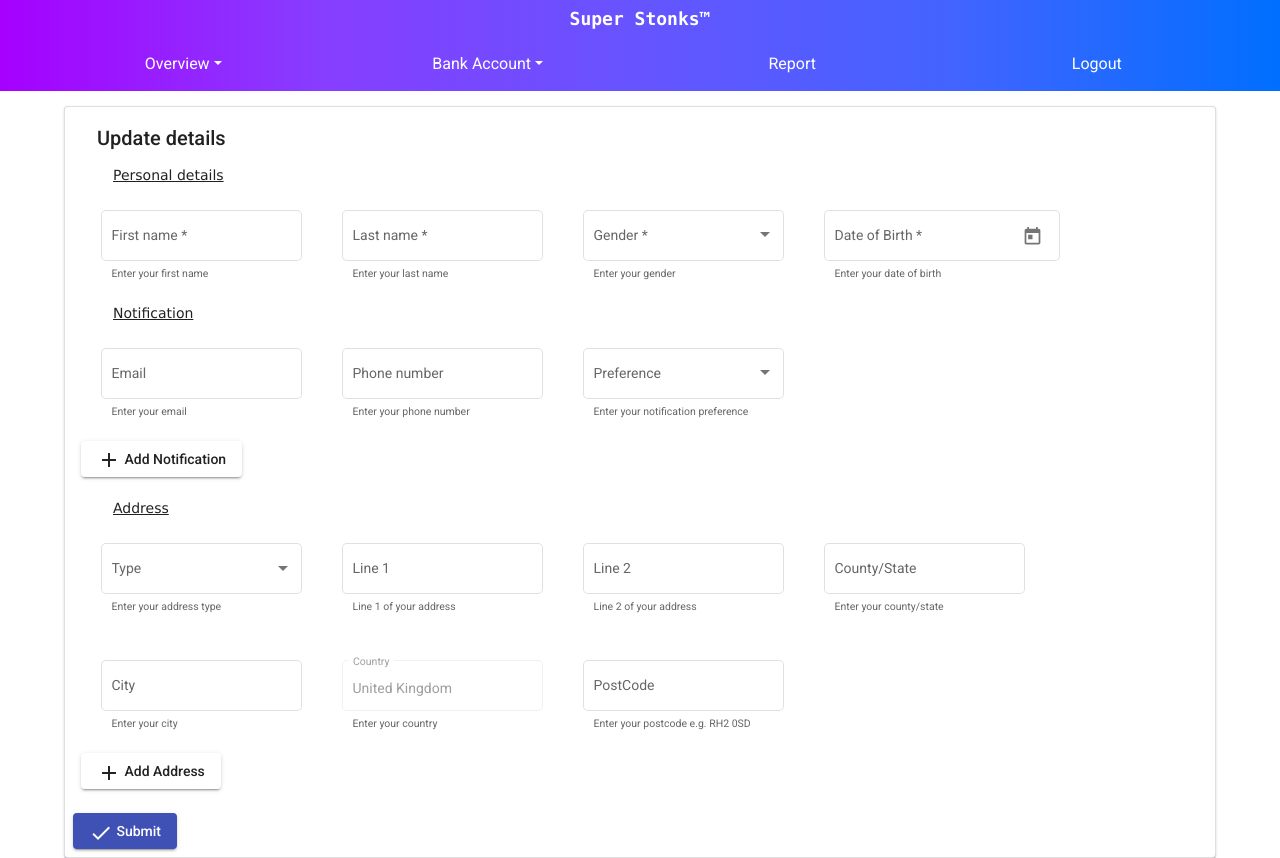
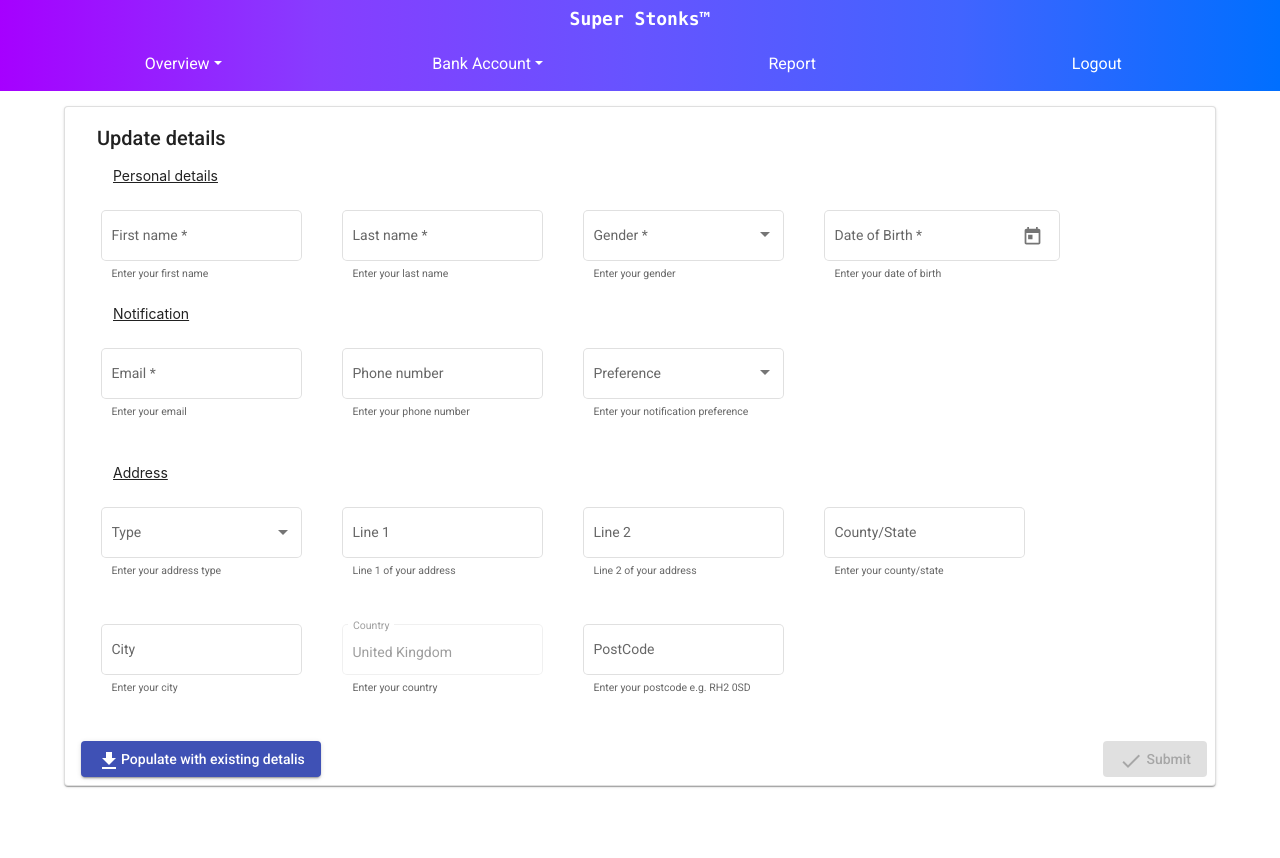
Before and after one commit to hegde-atri/BankingApplication-fe, an Angular app: page /customer/update-details in a window 1280 px wide. After the commit the page ends 800 px from the top, so only its background shows below. Built offline with nearby package versions, Linux system fonts and the light colour scheme.

Commit message:
major change to customer-update-details

```diff
--- a/src/app/customer/customer-update-details/customer-update-details.component.html
+++ b/src/app/customer/customer-update-details/customer-update-details.component.html
@@ -39,7 +39,8 @@
           <mat-select formControlName="gender">
             <mat-option value="option1">Male</mat-option>
             <mat-option value="option2">Female</mat-option>
-            <mat-option value="option3">Apache Helicopter</mat-option>
+            <mat-option value="option4">Apache Helicopter</mat-option>
+            <mat-option value="option3">Other</mat-option>
           </mat-select>
           <mat-hint>Enter your gender</mat-hint>
         </mat-form-field>
@@ -57,6 +58,7 @@
 
       <br>
       <mat-card-header class="sub-header">Notification</mat-card-header>
+
       <!--Notification table || email phone preference type-->
       <div formGroupName="notification">
 
@@ -90,19 +92,20 @@
         </div>
 
       </div>
-      <div>
+      <!-- <div>
         <button mat-raised-button>
           <mat-icon>add</mat-icon>
           Add Notification</button>
-      </div>
+      </div> -->
 
       <br>
       <!--Address Table || line1 line2 City State COuntry Postcode type-->
       <mat-card-header class="sub-header">Address</mat-card-header>
 
-      <div formArrayName="addresses"
+      <!-- <div formArrayName="addresses"
       *ngFor="let address of addresses.controls; let i=index">
-        <div [formGroupName]="i">
+        <div [formGroupName]="i"> -->
+          <div formGroupName="address">
 
           <div class="form-field">
             <mat-form-field appearance="outline">
@@ -164,21 +167,24 @@
           </div>
         </div>
 
-      </div>
+      <!-- </div> -->
 
-      <div>
+      <!-- <div>
         <button mat-raised-button (click)="addAddress()">
           <mat-icon>add</mat-icon>
           Add Address</button>
-      </div>
+      </div> -->
 
     </form>
 
   </mat-card-content>
   <mat-card-actions>
-    <button mat-raised-button color="primary">
+    <button class="pull-right" mat-raised-button color="primary" type="submit" [disabled]="!customerForm.valid">
       <mat-icon>done</mat-icon>
       Submit</button>
+      <button mat-raised-button color="primary" (click)="populateExistingData()">
+        <mat-icon>download</mat-icon>Populate with existing detalis
+      </button>
   </mat-card-actions>
 
 </mat-card>
--- a/src/app/customer/customer-update-details/customer-update-details.component.scss
+++ b/src/app/customer/customer-update-details/customer-update-details.component.scss
@@ -8,5 +8,5 @@
 }
 .sub-header{
   text-decoration: underline;
-  font-family: Geneva, Tahoma, sans-serif;
+  font-family: -apple-system, BlinkMacSystemFont, 'Segoe UI', Roboto, Oxygen, Ubuntu, Cantarell, 'Open Sans', 'Helvetica Neue', sans-serif,Geneva, Tahoma, sans-serif;
 }
--- a/src/app/customer/customer-update-details/customer-update-details.component.ts
+++ b/src/app/customer/customer-update-details/customer-update-details.component.ts
@@ -18,20 +18,30 @@ export class CustomerUpdateDetailsComponent implements OnInit {
   customerForm: FormGroup;
   pageTitle: string = 'Update Details';
 
-  get addresses(): FormArray{
-    return <FormArray>this.customerForm.get('addresses');
-  }
+  // get addresses(): FormArray{
+  //   return <FormArray>this.customerForm.get('addresses');
+  // }
 
   constructor(private fb: FormBuilder) {
+    // Creates a formGroup.
     this.customerForm = this.fb.group({
       firstname: ['', [Validators.required]],
       lastname: ['', [Validators.required]],
       gender: ['', [Validators.required]],
       DoB: ['', [Validators.required]],
-      addresses: this.fb.array([ this.buildAddresses() ]),
+      // convert address and notification into non-reactive form elements.
+      address: this.fb.group({
+        type: ['primary'],
+        line1: [''],
+        line2: [''],
+        state: [''],
+        city: [''],
+        country: [{ value: 'United Kingdom', disabled: true}],
+        postcode: ['']
+      }),
       notification: this.fb.group({
-        type: ['home'],
-        email: [''],
+        type: ['primary'],
+        email: ['', [Validators.required, Validators.email]],
         phone: [''],
         preference: ['']
       })
@@ -41,13 +51,15 @@ export class CustomerUpdateDetailsComponent implements OnInit {
 
   ngOnInit(): void {}
 
-  addAddress(): void{
-    this.addresses.push(this.buildAddresses());
-  }
+  // add address adds another
+  // addAddress(): void{
+  //   this.addresses.push(this.buildAddresses());
+  // }
 
+  // creates the necassary form controls for an address formGroup
   buildAddresses(): FormGroup{
     return this.fb.group({
-      type: ['home'],
+      type: ['primary'],
       line1: [''],
       line2: [''],
       state: [''],
@@ -57,8 +69,35 @@ export class CustomerUpdateDetailsComponent implements OnInit {
     })
   }
 
+  getGenderOption(option: string): string {
+    // will change from Male/Female and other options to "option1", correspoding option for the html.
+    return "option1";
+  }
+  getNotficationOption(option: string): string {
+    return "option1";
+  }
+
   populateExistingData(): void {
+    // Get the details from the api and json.stringify it.
     this.customerForm.patchValue({
+      firstname: "Atri",
+      lastname: "Hegde",
+      gender: this.getGenderOption("male"),
+      DoB: new Date(Date.parse("08/28/2004")),
+      address: {
+        line1: "Reigate College",
+        line2: "Castlefield Road",
+        state: "Surrey",
+        city: "Reigate",
+        postcode:"RH2 0SD"
+      },
+      notification: {
+        email: "dev.hegdeatri@gmail.com",
+        phone: "7471637019",
+        preference: this.getNotficationOption("email")
+      }
+
+
       // to pre fill some of the fields so that the customer can 'update' their details
     });
   }
--- a/src/app/shared/classes/transaction.ts
+++ b/src/app/shared/classes/transaction.ts
@@ -1,5 +1,4 @@
 export interface ITransaction {
-  TransactionId: number;
   AccountNumber: string;
   Type: string;
   Amount: number;
--- a/src/app/teller/teller-deposit/teller-deposit.component.ts
+++ b/src/app/teller/teller-deposit/teller-deposit.component.ts
@@ -1,31 +1,36 @@
 import { Component, OnInit } from '@angular/core';
 import { FormBuilder, FormGroup, Validators } from '@angular/forms';
-import { Transaction } from 'src/app/shared/classes/transaction';
+import { ITransaction } from 'src/app/shared/classes/transaction';
 
 @Component({
   selector: 'ba-teller-deposit',
   templateUrl: './teller-deposit.component.html',
-  styleUrls: ['./teller-deposit.component.scss']
+  styleUrls: ['./teller-deposit.component.scss'],
 })
 export class TellerDepositComponent implements OnInit {
-  pageTitle = 'Deposit'
+  pageTitle = 'Deposit';
   transferForm: FormGroup;
-  transaction = new Transaction();
-
-
+  transaction: ITransaction | undefined;
 
   constructor(private fb: FormBuilder) {
     this.transferForm = this.fb.group({
-      accountNumber: ['', [Validators.required, Validators.minLength(19), Validators.maxLength(19)]],
-      amount: ['', [Validators.required, Validators.min(5), Validators.max(2500)]],
-      description: ['Teller transfer - Deposit', [Validators.required]]
-    })
+      accountNumber: [
+        '',
+        [
+          Validators.required,
+          Validators.minLength(19),
+          Validators.maxLength(19),
+        ],
+      ],
+      amount: [
+        '',
+        [Validators.required, Validators.min(5), Validators.max(2500)],
+      ],
+      description: ['Teller transfer - Deposit', [Validators.required]],
+    });
   }
 
-  ngOnInit(): void { }
+  ngOnInit(): void {}
 
-  transfer() {
-
-  }
-
+  transfer() {}
 }
--- a/src/app/teller/teller-withdraw/teller-withdraw.component.html
+++ b/src/app/teller/teller-withdraw/teller-withdraw.component.html
@@ -53,7 +53,7 @@
   </mat-card-content>
 
   <mat-card-actions>
-    <button mat-button
+    <button mat-button (click)="transfer()"
     [title]="transferForm.valid ? 'Transfer the amount' : 'Disabled until the form data is valid'"
     [disabled]="!transferForm.valid">Transfer - Withdraw
   </button>
--- a/src/app/teller/teller-withdraw/teller-withdraw.component.ts
+++ b/src/app/teller/teller-withdraw/teller-withdraw.component.ts
@@ -1,30 +1,52 @@
 import { Component, OnInit } from '@angular/core';
 import { FormBuilder, FormGroup, Validators } from '@angular/forms';
-import { Transaction } from 'src/app/shared/classes/transaction';
+import { ITransaction } from 'src/app/shared/classes/transaction';
 
 @Component({
   selector: 'ba-teller-withdraw',
   templateUrl: './teller-withdraw.component.html',
-  styleUrls: ['./teller-withdraw.component.scss']
+  styleUrls: ['./teller-withdraw.component.scss'],
 })
 export class TellerWithdrawComponent implements OnInit {
-  pageTitle = 'Withdraw'
+  pageTitle = 'Withdraw';
   transferForm: FormGroup;
-  transaction = new Transaction();
+  transaction: ITransaction = {
+    'AccountNumber': '',
+    'Type': 'Debit',
+    'Amount': 0,
+    'Description': '',
+    'CreatedBy': '',
+    'CreatedDate': new Date(),
+    'TransDateTime': new Date(),
+  }
 
   constructor(private fb: FormBuilder) {
     this.transferForm = this.fb.group({
-      accountNumber: ['', [Validators.required, Validators.minLength(19), Validators.maxLength(19)]],
-      amount: ['', [Validators.required, Validators.min(5), Validators.max(2500)]],
-      description: ['Teller transfer - Withdraw', [Validators.required]]
+      accountNumber: [
+        '',
+        [
+          Validators.required,
+          Validators.minLength(19),
+          Validators.maxLength(19),
+        ],
+      ],
+      amount: [
+        '',
+        [Validators.required, Validators.min(5), Validators.max(2500)],
+      ],
+      description: ['Teller transfer - Withdraw', [Validators.required]],
     });
   }
 
-  ngOnInit(): void {
-  }
+  ngOnInit(): void {}
 
   transfer() {
-
+    this.transaction.AccountNumber = this.transferForm?.get('accountNumber')?.value;
+    this.transaction.Amount = this.transferForm?.get('amount')?.value;
+    this.transaction.Description = this.transferForm?.get('description')?.value;
+    this.transaction.CreatedDate = new Date(Date.now());
+    // this.transaction.AccountNumber = this.transferForm?.get('accountNumber')?.value;
+    // this.transaction.AccountNumber = this.transferForm?.get('accountNumber')?.value;
+    console.log("Transaction successful " + this.transaction.CreatedDate);
   }
-
 }
```
